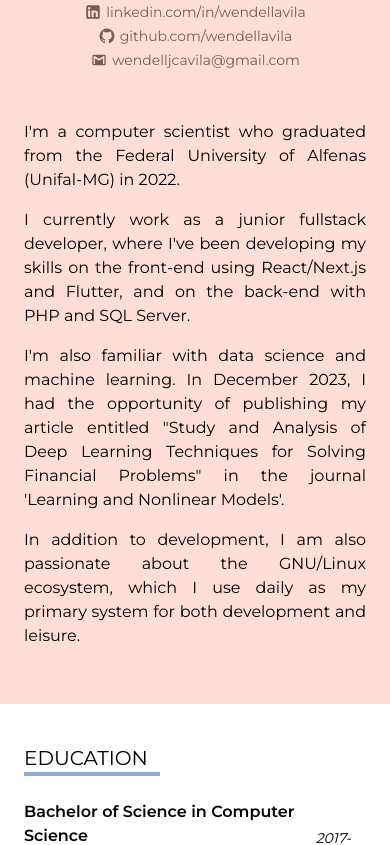
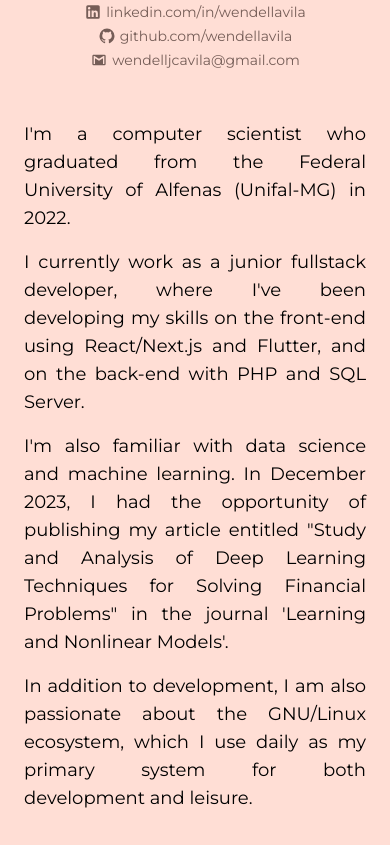
Before and after one commit to wendellavila/portfolio_next, a Next.js app: page /en in a window 390 px wide. Shown: the part 1180-2025 px from the top of the page. Built offline with nearby package versions, Linux system fonts and the light colour scheme; what tailwindcss-animated would draw is missing.

Commit message:
fix: Better responsive layout for larger screen sizes in AboutSection

```diff
--- a/src/app/[lang]/(about)/AboutSection.tsx
+++ b/src/app/[lang]/(about)/AboutSection.tsx
@@ -43,7 +43,7 @@ export function AboutSection(props: SectionProps) {
         </SectionHeader>
         <div
           className={`grow flex items-center gap-8
-          justify-evenly flex-col md:flex-row `}
+          justify-evenly flex-col xl:flex-row `}
         >
           <div
             id="about-profile"
@@ -67,7 +67,7 @@ export function AboutSection(props: SectionProps) {
                 .split('\n')
                 .map((line, index) => (
                   <p
-                    className="text-md pb-4 text-justify"
+                    className="text-lg pb-4 text-justify"
                     key={`about-paragraph-${index + 1}`}
                   >
                     {line}
```
